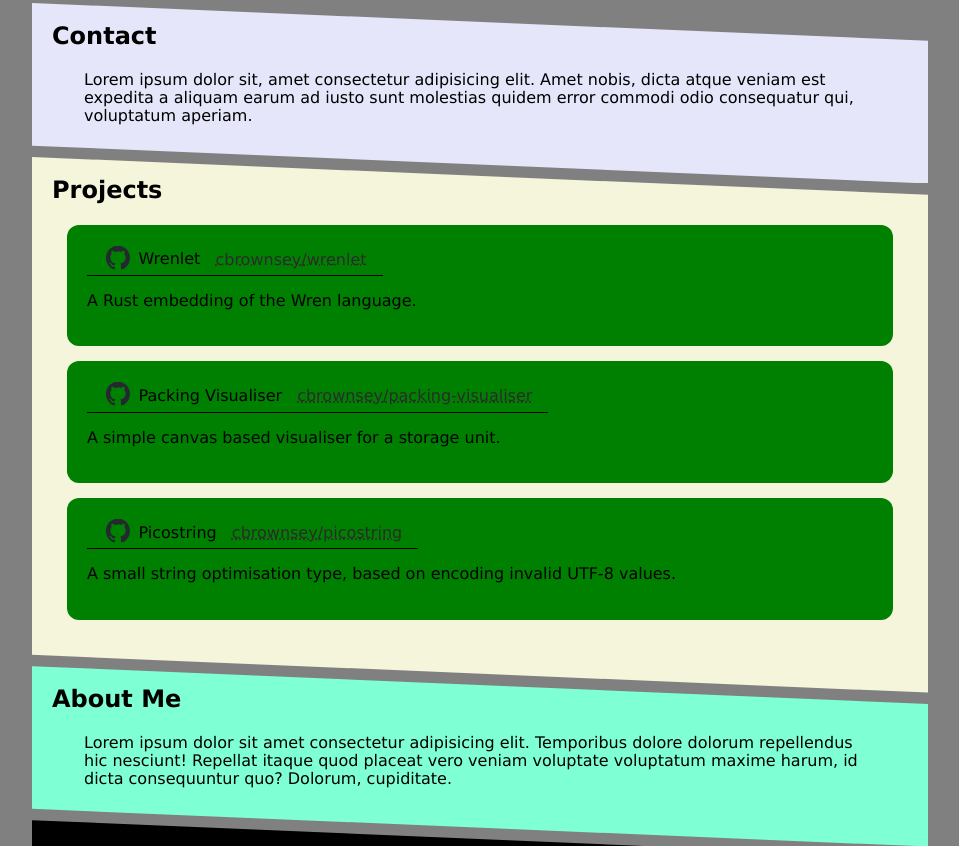
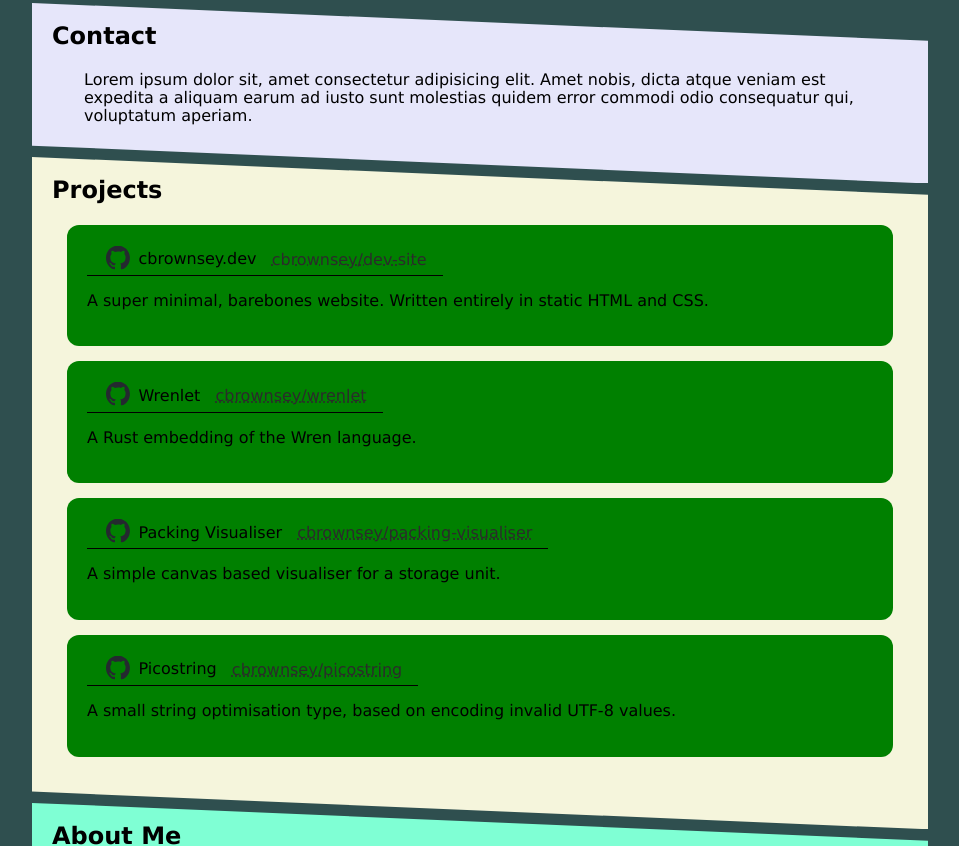
Before and after one commit to cbrownsey/dev-site, a plain HTML site: page src/index.html in a window 1280 px wide. Shown: the part 797-1643 px from the top of the page, without its empty margins (160-1119 px from the left). Drawn offline with Linux system fonts and the light colour scheme.

Commit message:
Added `cbrownsey.dev` to projects list. Also have animated gradient commented out. Unsure about that one.

```diff
--- a/src/index.html
+++ b/src/index.html
@@ -25,6 +25,14 @@
             </div>
             <div id="projects" class="content">
                 <h2>Projects</h2>
+                <div class="project-item">
+                    <div>
+                        <span class="gh-icon"></span>
+                        <span class="name">cbrownsey.dev</span>
+                        <a href="https://github.com/cbrownsey/dev-site/">cbrownsey/dev-site</a>
+                    </div>
+                    <p>A super minimal, barebones website. Written entirely in static HTML and CSS.</p>
+                </div>
                 <div class="project-item">
                     <div>
                         <span class="gh-icon"></span>
--- a/src/styles.css
+++ b/src/styles.css
@@ -1,5 +1,5 @@
 :root {
-    --background: gray;
+    --background: darkslategrey;
     --projects-bg: beige;
     --project-item-bg: green;
     --lander-bg: lightblue;
@@ -10,7 +10,28 @@
 }
 
 body {
-    background: var(--background);
+    /* background: linear-gradient(-45deg, #ee7752, #e73c7e, #23a6d5, #23d5ab);
+    background-size: 400% 400%;
+    animation: gradient 15s ease infinite; */
+    background-color: var(--background);
+    height: 100vh;
+}
+
+/* @keyframes gradient {
+    0% {
+        background-position: 0% 50%;
+    }
+
+    50% {
+        background-position: 100% 50%;
+    }
+
+    100% {
+        background-position: 0% 50%;
+    }
+} */
+
+body {
     font-family: 'Lucida Sans', 'Lucida Sans Regular', 'Lucida Grande', 'Lucida Sans Unicode', Geneva, Verdana, sans-serif;
 }
 
```
